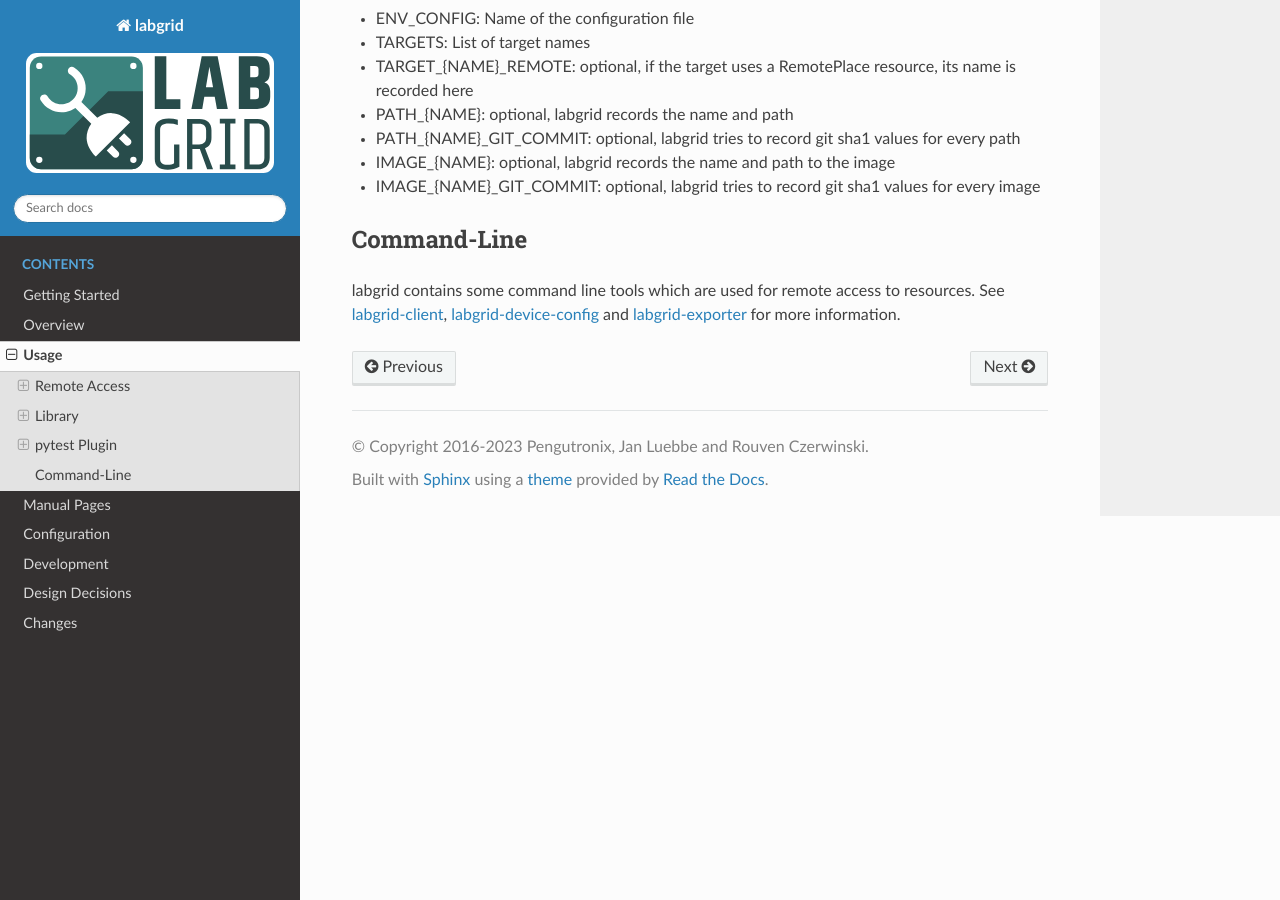
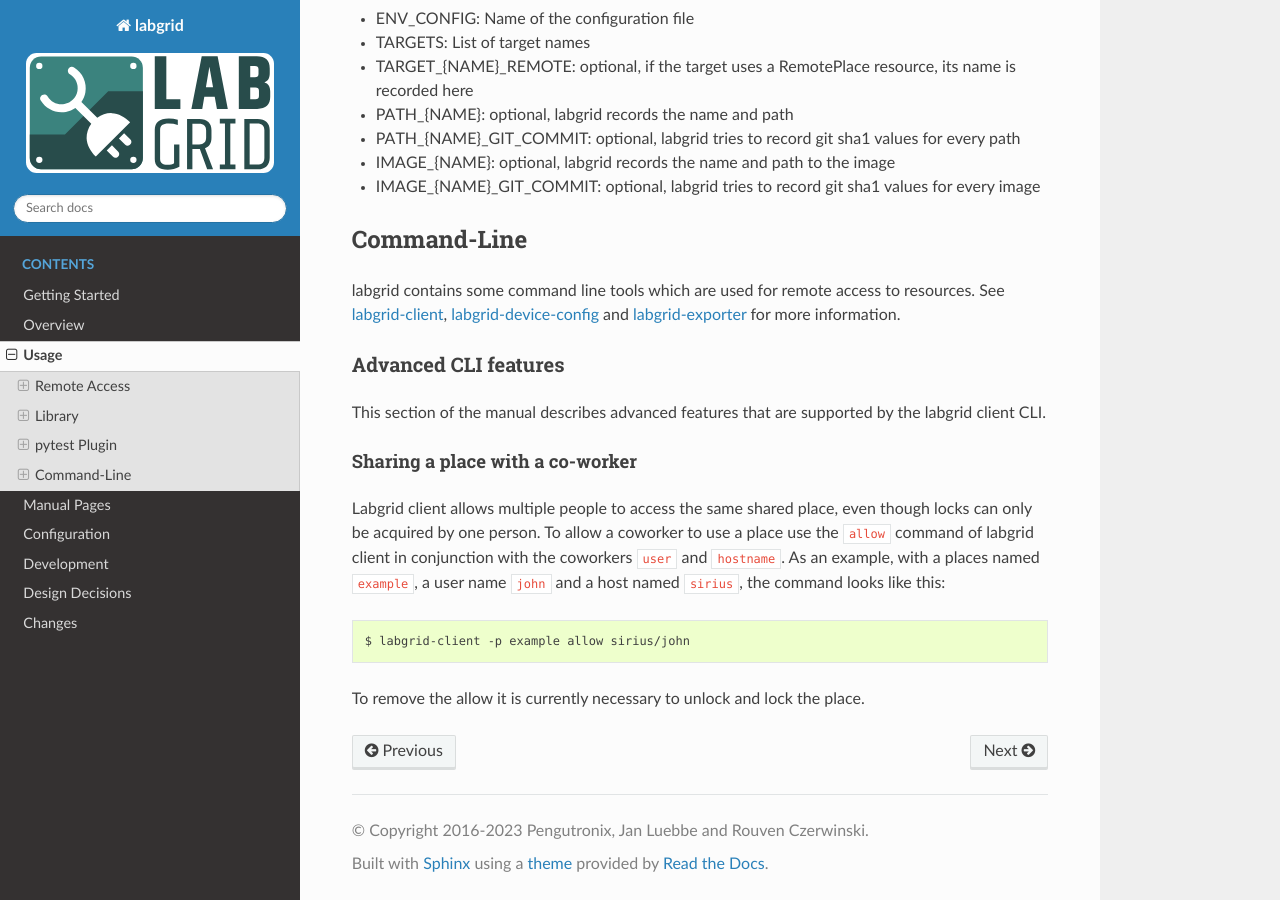
Before and after one commit to labgrid-project/labgrid, a Sphinx documentation site: the page built from doc/usage.rst, in a window 1280 px wide and 900 px high, scrolled down 13363 px. Built offline with Sphinx 7.4.7 and the Read the Docs theme 2.0.0, drawn with Linux system fonts in a browser that asks for light colours; pages that are not in the unit, such as notebooks, are missing from menus.

Commit message:
usage: document labgrid-client allow
Signed-off-by: Rouven Czerwinski <r.czerwinski@pengutronix.de>

```diff
--- a/doc/usage.rst
+++ b/doc/usage.rst
@@ -866,3 +866,25 @@ labgrid contains some command line tools which are used for remote access to
 resources.
 See :doc:`man/client`, :doc:`man/device-config` and :doc:`man/exporter` for
 more information.
+
+Advanced CLI features
+~~~~~~~~~~~~~~~~~~~~~
+
+This section of the manual describes advanced features that are supported by the
+labgrid client CLI.
+
+Sharing a place with a co-worker
+^^^^^^^^^^^^^^^^^^^^^^^^^^^^^^^^
+
+Labgrid client allows multiple people to access the same shared place,
+even though locks can only be acquired by one person. To allow a coworker to use
+a place use the ``allow`` command of labgrid client in conjunction with the
+coworkers ``user`` and ``hostname``. As an example, with a places named
+``example``, a user name ``john`` and a host named ``sirius``, the command looks
+like this:
+
+.. code-block:: bash
+
+  $ labgrid-client -p example allow sirius/john
+
+To remove the allow it is currently necessary to unlock and lock the place.
```
